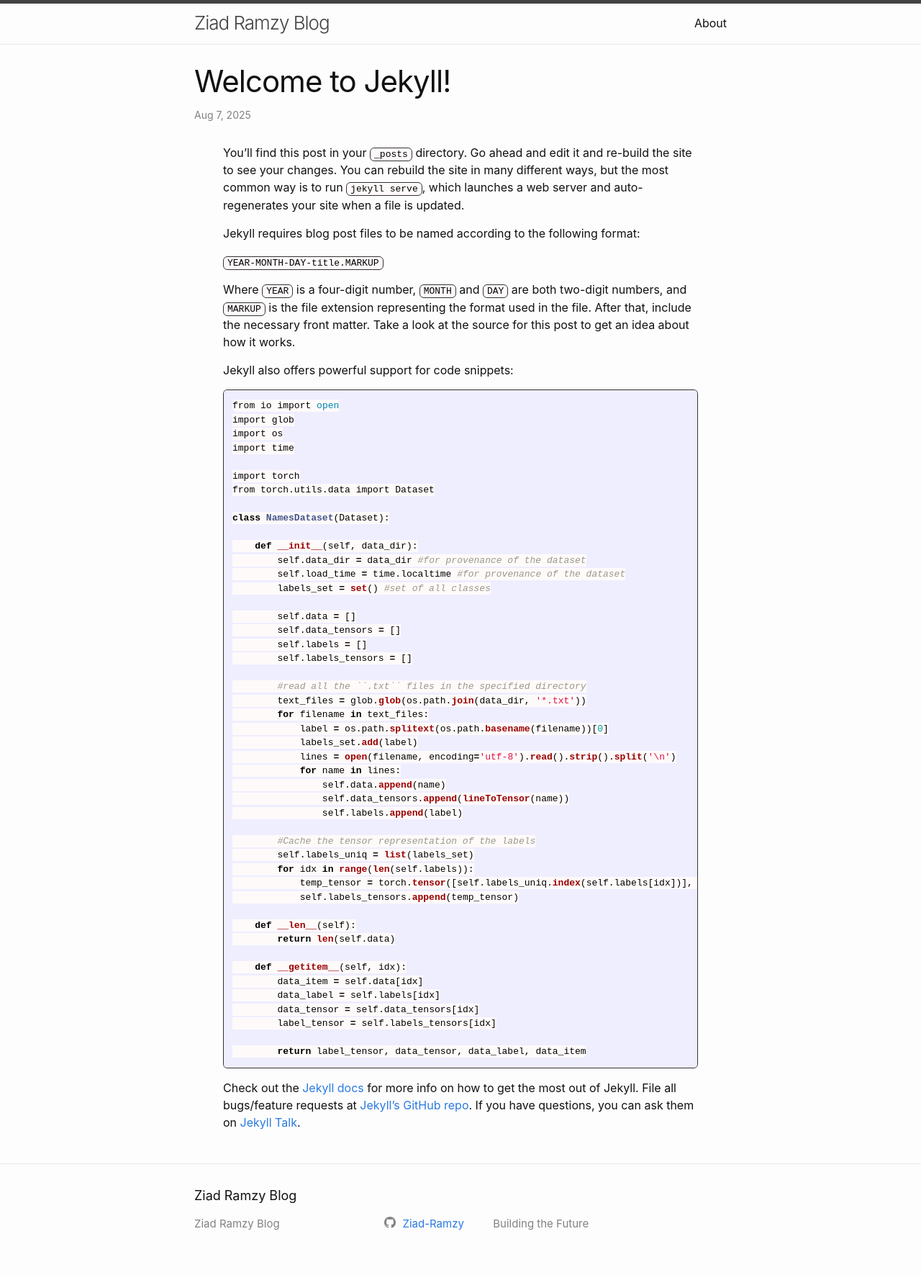
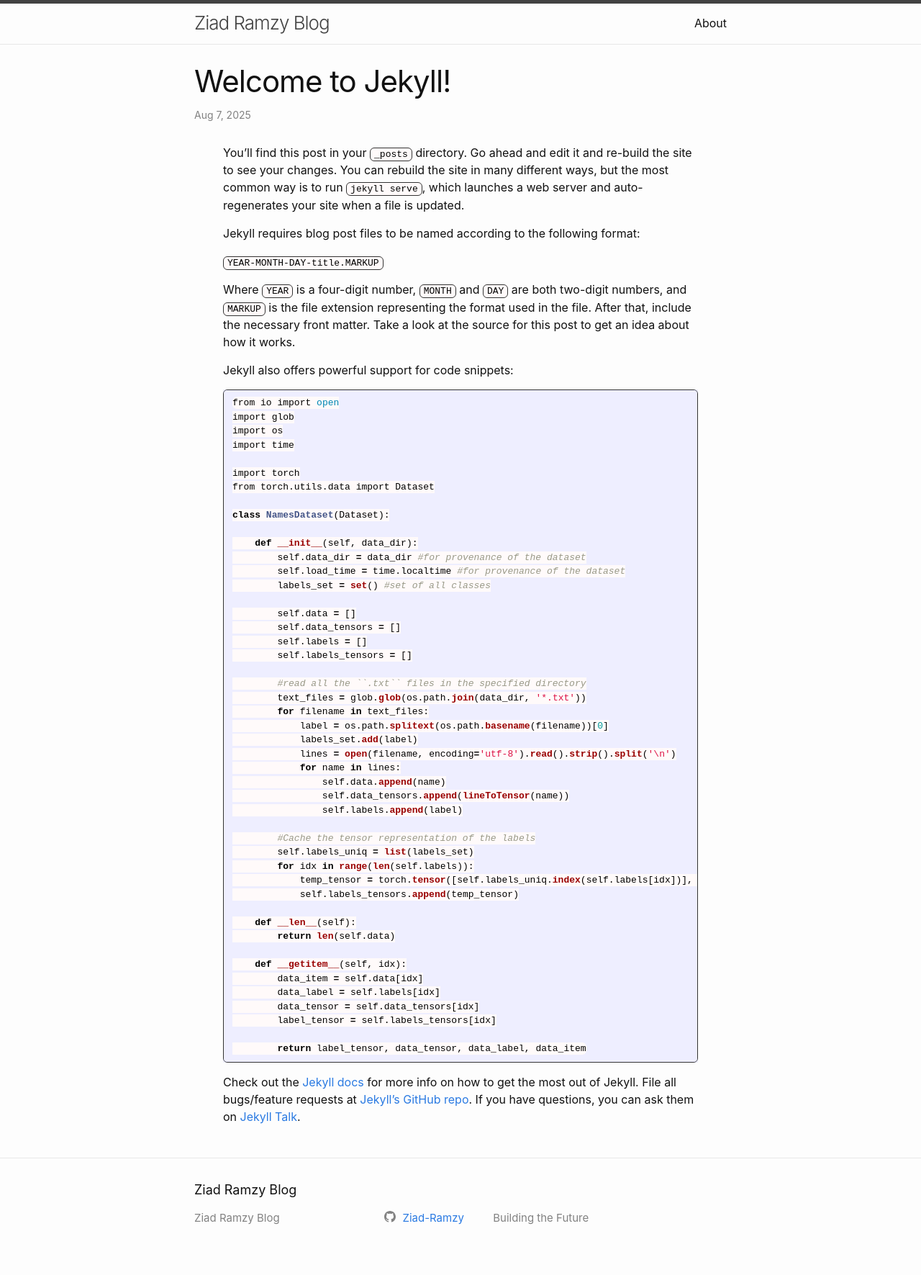
Before and after one commit to Ziad-Ramzy/ziad-ramzy.github.io, a Jekyll site: the page built from _posts/2025-08-07-welcome-to-jekyll.markdown, in a window 1280 px wide. Shown: the whole page at 72% size. Built offline with Jekyll 4.4.1, drawn with Linux system fonts in a browser that asks for light colours.

Commit message:
some customizations

```diff
--- a/assets/main.scss
+++ b/assets/main.scss
@@ -13,12 +13,6 @@ pre, code {
   border: 1px solid #333;
   border-radius: 6px;
 }
-
-pre {
-  padding: 12px;
-  overflow-x: auto;
-}
-
 .post-content {
   max-width: 1000px;
   margin: 0 auto;
```
